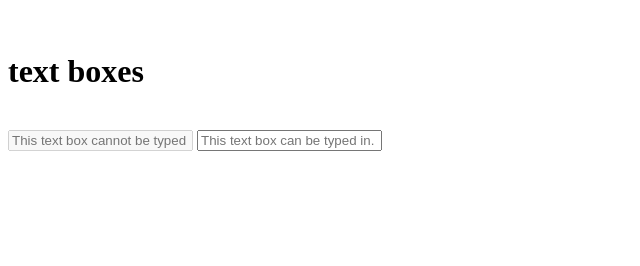
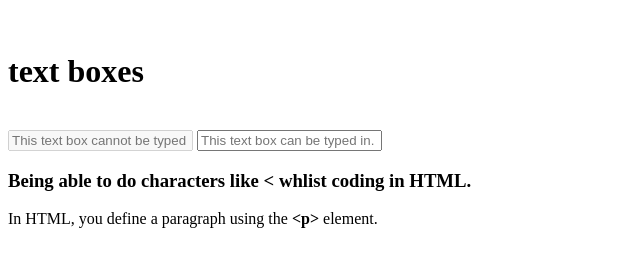
Before and after one commit to dfmodev/webdev, a plain HTML site: page index.html in a window 1280 px wide. Shown: the part 240-506 px from the top of the page, without its empty margins (0-640 px from the left). Drawn offline with Linux system fonts and the light colour scheme.

Commit message:
just look at the code ok (i printed <> without breaking the code)

```diff
--- a/index.html
+++ b/index.html
@@ -13,6 +13,8 @@
 <br>
 <input type="text" placeholder="This text box cannot be typed in." disabled="disabled">
 <input type="text" placeholder="This text box can be typed in.">
-
+<br>
+<h3> Being able to do characters like &lt; whlist coding in HTML. </h3>
+<p>In HTML, you define a paragraph using the <strong>&lt;p&gt;</strong> element.</p>
 </body>
 </html>
```
